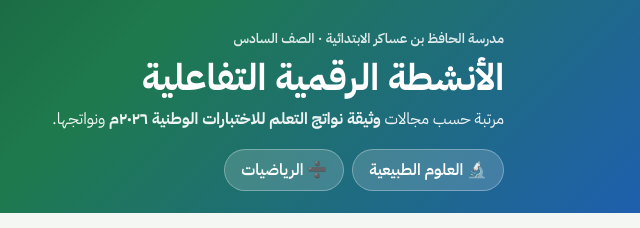
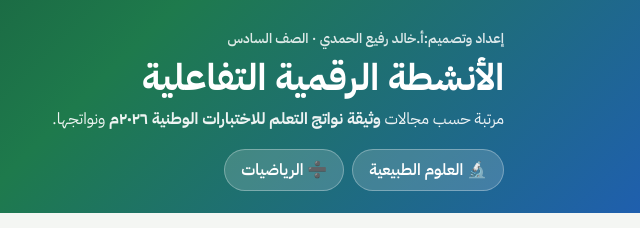
Before and after one commit to khalid14r-jpg/outcomes-lab, a plain HTML site: page index.html in a window 1280 px wide. Shown: the top 228 px of the page, 640-1280 px from the left. Drawn offline with Linux system fonts and the light colour scheme.

Commit message:
Update index.html

```diff
--- a/index.html
+++ b/index.html
@@ -54,7 +54,7 @@ a.b:active{transform:scale(.97)}
 footer{text-align:center;color:var(--mu);font-weight:600;font-size:.9rem;padding:22px 16px 30px}
 @media (max-width:700px){.gl{grid-template-columns:1fr}.b{min-width:0;flex:1}.bs{width:100%}}
 </style></head><body>
-<header class="top"><div class="w"><p class="kick">مدرسة الحافظ بن عساكر الابتدائية · الصف السادس</p><h1>الأنشطة الرقمية التفاعلية</h1>
+<header class="top"><div class="w"><p class="kick">إعداد وتصميم:أ.خالد رفيع الحمدي · الصف السادس</p><h1>الأنشطة الرقمية التفاعلية</h1>
 <p class="lead">مرتبة حسب مجالات <b>وثيقة نواتج التعلم للاختبارات الوطنية ٢٠٢٦م</b> ونواتجها.</p>
 <nav class="tabs"><a href="#sci">🔬 العلوم الطبيعية</a><a href="#math">➗ الرياضيات</a></nav></div></header>
 <main class="w">
```
